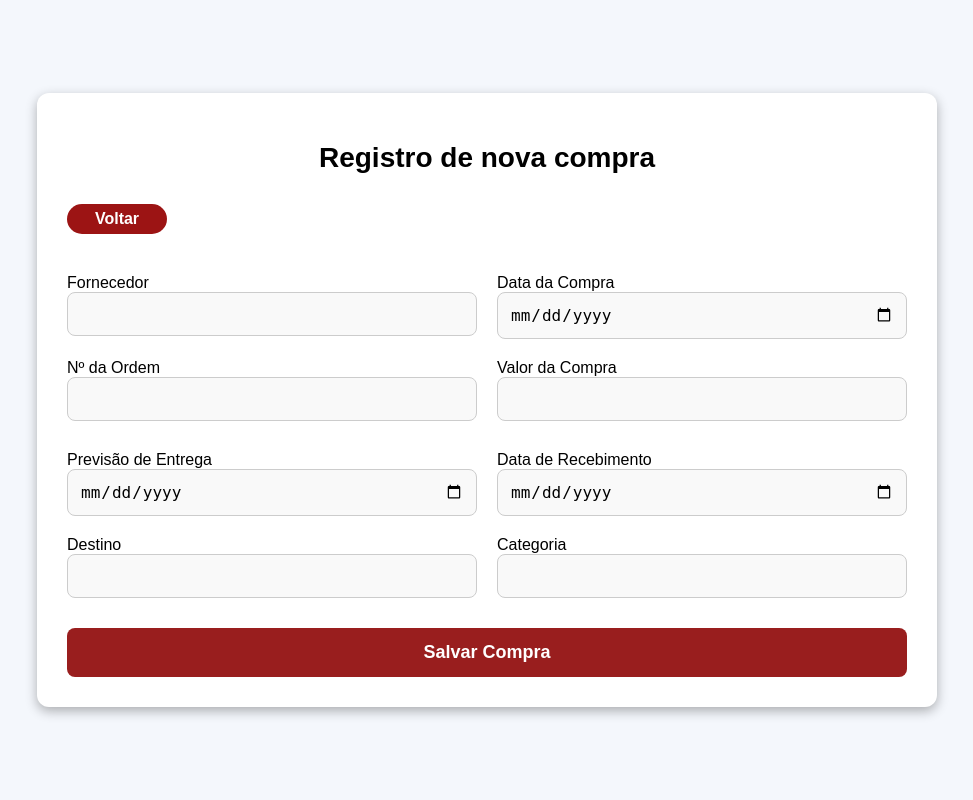
After one commit to jdaavi/Estoque_Menu, a Flask app: page /nova_compra in a window 1280 px wide. The commit adds this page. Shown: the whole page, without its empty margins (153-1126 px from the left). Run offline with Flask 3, Linux system fonts and the light colour scheme.

Commit message:
modified:   app.py 	new file:   static/css/nova_compra.css 	modified:   templates/compras.html 	new file:   templates/nova_compra.html

```diff
--- a/app.py
+++ b/app.py
@@ -4,6 +4,11 @@ import os
 
 app = Flask(__name__)
 app.secret_key = os.urandom(24)  # Gera uma chave secreta aleatória
+
+produtos = [
+    {"n_ordem": "038", "data_compra": "02/03/2025", "entrega": "05/02/2025", "fornecedor": "Nagaura", "documento": "nfe-324", "recebimento": "06/02/2025", "destino": "Aldeota", "valor": "45,000.00", "categoria": "Hortifruti", "situacao": "Entregue", "valor_recebimento": "250.00", "situacao_compras": "Em aberto"},
+    {"n_ordem": "039", "data_compra": "03/03/2025", "entrega": "06/02/2025", "fornecedor": "Nagaura", "documento": "nfe-123456", "recebimento": "07/02/2025", "destino": "Aldeota", "valor": "250.00", "categoria": "Hortifruti", "situacao": "Entregue", "valor_recebimento": "250.00", "situacao_compras": "Em aberto"},
+]
 
 # Página inicial (Login)
 @app.route('/')
@@ -81,6 +86,43 @@ def login():
     else:
         return "Usuário ou senha incorretos", 401  # Código 401 para indicar erro de autenticação
 
+@app.route('/nova_compra', methods =['GET','POST'])
+def nova_compra():
+    if request.method == 'POST':
+
+        n_ordem = request.form['n_ordem']
+        data_compra = request.form['data_compra']
+        entrega = request.form['entrega']
+        fornecedor = request.form['fornecedor']
+        documento = request.form['documento']
+        recebimento = request.form['recebimento']
+        destino = request.form['destino']
+        valor = request.form['valor']
+        categoria = request.form['categoria']
+        situacao = request.form['situacao']
+        valor_recebimento = request.form['valor_recebimento']
+        situacao_compras = request.form['situacao_compras']
+
+        # Adicionando a nova compra à lista de produtos
+        nova_compra = {
+            "n_ordem": n_ordem,
+            "data_compra": data_compra,
+            "entrega": entrega,
+            "fornecedor": fornecedor,
+            "documento": documento,
+            "recebimento": recebimento,
+            "destino": destino,
+            "valor": valor,
+            "categoria": categoria,
+            "situacao": situacao,
+            "valor_recebimento": valor_recebimento,
+            "situacao_compras": situacao_compras
+        }
+        produtos.append(nova_compra)
+        return redirect(url_for('compras'))
+
+    return render_template('nova_compra.html')
+
 # Inicia o servidor Flask
 if __name__ == '__main__':
     app.run(host='0.0.0.0', port=5000, debug=True)
--- /dev/null
+++ b/static/css/nova_compra.css
@@ -0,0 +1,142 @@
+/* Estilo básico para o corpo da página */
+body {
+    font-family: 'Arial', sans-serif;
+    background-color: #f4f7fc;
+    margin: 0;
+    padding: 0;
+    display: flex;
+    justify-content: center;
+    align-items: center;
+    height: 100vh;
+    box-sizing: border-box;
+}
+
+
+/* Container principal */
+.container {
+    background-color: white;
+    padding: 30px;
+    border-radius: 12px;
+    box-shadow: 0 4px 12px rgba(0, 0, 0, 0.3);
+    width: 100%;
+    max-width: 900px;
+    box-sizing: border-box;
+}
+
+.btn-voltar {
+    background-color: #9c1414;
+    display: inline-flex;
+    justify-content: center;
+    align-items: center;
+    margin-bottom: 40px;
+    color: #ffffff;
+    text-decoration: none;
+    font-size: 16px;
+    width: 100px;
+    height: 30px;
+    border-radius: 30px;
+    font-weight: bold;
+    text-align: center;
+}
+
+
+/* Cabeçalho da página */
+h1 {
+    text-align: center;
+    color: #000000;
+    margin-bottom: 30px;
+    font-size: 28px;
+    font-weight: 600;
+}
+
+.btn-voltar:hover {
+    background-color: #000000;
+}
+
+/* Estilo dos containers de formulários */
+.form-container {
+    display: grid;
+    grid-template-columns: 1fr 1fr; /* Divide em duas colunas */
+    gap: 20px;
+    margin-bottom: 30px;
+}
+
+/* Estilo dos rótulos (labels) */
+label {
+    font-size: 16px;
+    color: #000000;
+    font-weight: 500;
+    margin-bottom: 5px;
+}
+
+/* Estilos para os campos de entrada */
+input[type="text"], input[type="date"], input[type="number"] {
+    padding: 12px;
+    border: 1px solid #ccc;
+    border-radius: 8px;
+    font-size: 16px;
+    width: 100%;
+    box-sizing: border-box;
+    background-color: #f9f9f9;
+    transition: border-color 0.3s;
+    z-index: 10;
+}
+
+/* Foco nos campos de entrada */
+input[type="text"]:focus, input[type="date"]:focus, input[type="number"]:focus {
+    border-color: #9c1414;
+    outline: none;
+}
+
+/* Estilos do botão de envio */
+button[type="submit"] {
+    background-color: #991e1e;
+    color: white;
+    font-size: 18px;
+    padding: 14px;
+    border: none;
+    border-radius: 8px;
+    cursor: pointer;
+    transition: background-color 0.3s;
+    width: 100%;
+    font-weight: bold;
+}
+
+button[type="submit"]:hover {
+    background-color: #000000;
+}
+
+
+@media (max-width: 768px) {
+    .container {
+        padding: 20px;
+        width: 95%;
+    }
+
+    h1 {
+        font-size: 24px;
+    }
+
+    .form-container {
+        grid-template-columns: 1fr;
+    }
+
+    button[type="submit"] {
+        font-size: 16px;
+    }
+}
+
+/* Responsividade para telas pequenas, como celulares */
+@media (max-width: 480px) {
+    h1 {
+        font-size: 22px;
+    }
+
+    input[type="text"], input[type="date"], input[type="number"], button[type="submit"] {
+        font-size: 14px;
+    }
+
+    button[type="submit"] {
+        padding: 12px;
+    }
+}
--- /dev/null
+++ b/templates/nova_compra.html
@@ -0,0 +1,62 @@
+<!DOCTYPE html>
+<html lang="pt-br">
+<head>
+    <meta charset="UTF-8">
+    <meta name="viewport" content="width=device-width, initial-scale=1.0">
+    <title>Nova Compra</title>
+    <link rel="stylesheet" href="/static/css/nova_compra.css">
+</head>
+<body>
+    <div class="container">
+        <h1>Registro de nova compra</h1>
+
+        <!-- Botão de voltar -->
+        <a href="/compras" class="btn-voltar">Voltar</a>
+
+        <form method="POST" action="/nova_compra">
+            <!-- Primeiro container (informações de compra) -->
+            <div class="form-container">
+                <div class="input-group">
+                    <label for="fornecedor">Fornecedor</label>
+                    <input type="text" id="fornecedor" name="fornecedor" required>
+                </div>
+                <div class="input-group">
+                    <label for="data_compra">Data da Compra</label>
+                    <input type="date" id="data_compra" name="data_compra" required>
+                </div>
+                <div class="input-group">
+                    <label for="n_ordem">Nº da Ordem</label>
+                    <input type="text" id="n_ordem" name="n_ordem" required>
+                </div>
+                <div class="input-group">
+                    <label for="valor_compra">Valor da Compra</label>
+                    <input type="number" id="valor_compra" name="valor_compra" required>
+                </div>
+            </div>
+
+            <!-- Segundo container (informações de entrega e recebimento) -->
+            <div class="form-container">
+                <div class="input-group">
+                    <label for="previsao_entrega">Previsão de Entrega</label>
+                    <input type="date" id="previsao_entrega" name="previsao_entrega" required>
+                </div>
+                <div class="input-group">
+                    <label for="data_recebimento">Data de Recebimento</label>
+                    <input type="date" id="data_recebimento" name="data_recebimento" required>
+                </div>
+                <div class="input-group">
+                    <label for="destino">Destino</label>
+                    <input type="text" id="destino" name="destino" required>
+                </div>
+                <div class="input-group">
+                    <label for="categoria">Categoria</label>
+                    <input type="text" id="categoria" name="categoria" required>
+                </div>
+            </div>
+
+            <!-- Botão de envio -->
+            <button type="submit">Salvar Compra</button>
+        </form>
+    </div>
+</body>
+</html>
```
Also changed, not shown: templates/compras.html (+24 -1 lines).
